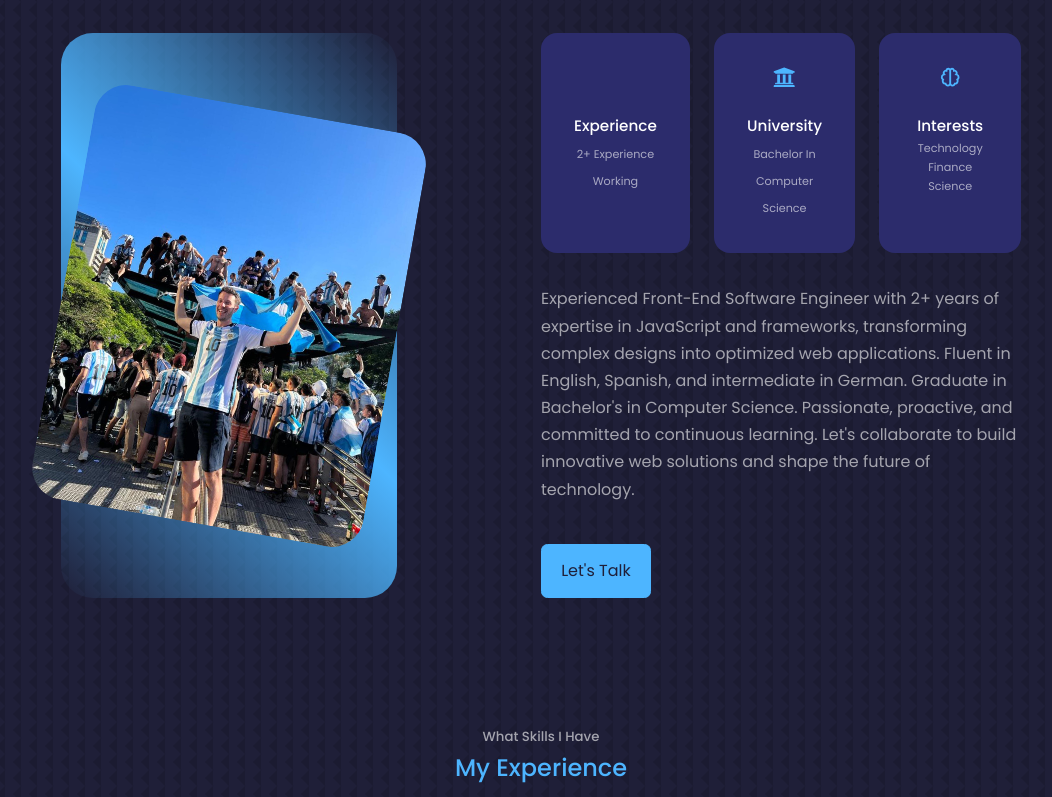
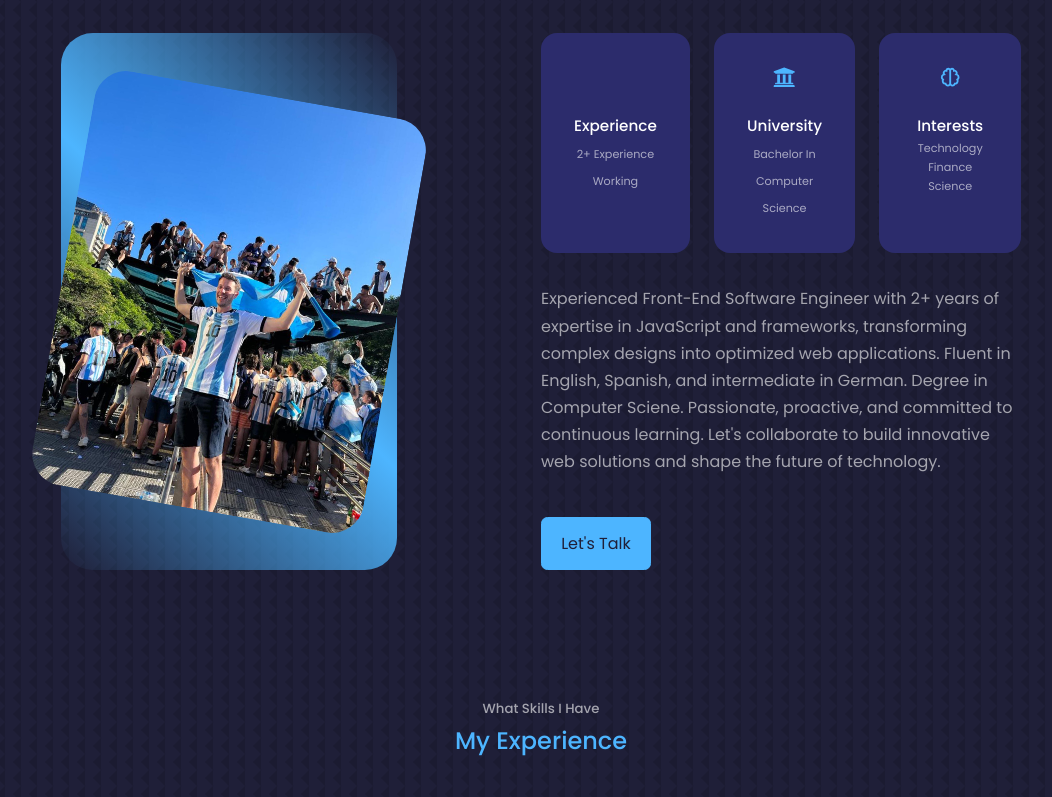
Before and after one commit to NicolasVenzmer/portfolio-v2, a React (Create React App) app: page / in a window 1280 px wide. Shown: the part 1006-1803 px from the top of the page, without its empty margins (99-1151 px from the left). Built offline with nearby package versions, Linux system fonts and the light colour scheme; some icons are missing.

Commit message:
refactor(app): change overall

```diff
--- a/src/components/about/About.jsx
+++ b/src/components/about/About.jsx
@@ -42,8 +42,7 @@ const About = () => {
             Experienced Front-End Software Engineer with 2+ years of expertise
             in JavaScript and frameworks, transforming complex designs into
             optimized web applications. Fluent in English, Spanish, and
-            intermediate in German. Graduate in Bachelor's in Computer
-            Science. Passionate, proactive, and committed to continuous
+            intermediate in German. Degree in Computer Sciene. Passionate, proactive, and committed to continuous
             learning. Let's collaborate to build innovative web solutions and
             shape the future of technology.
           </p>
--- a/src/components/header/Header.jsx
+++ b/src/components/header/Header.jsx
@@ -21,7 +21,7 @@ const Header = () => {
         <h5>Hi There, I'm</h5>
         <h1>Nicolas Venzmer</h1>
         <h5 className="text-light">
-          Software Engineer <span ref={textRef}></span>
+          Front-End Engineer <span ref={textRef}></span>
         </h5>
         <CTA />
         <HeaderSocials />
```
Also changed, not shown: 1 other file (tests, documents, lock files or other folders).
